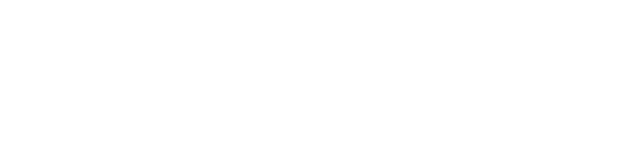
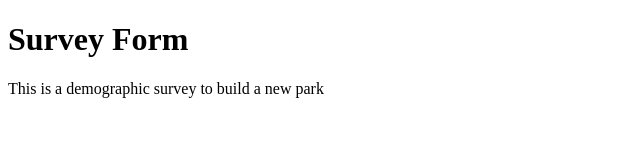
Before and after one commit to luis-novoa/collaborative-christian-luis, a plain HTML site: page index.html in a window 1280 px wide. Shown: the whole page, without its empty margins (0-640 px from the left). Drawn offline with Linux system fonts and the light colour scheme.

Commit message:
1# and 2# features

```diff
--- a/index.html
+++ b/index.html
@@ -7,6 +7,8 @@
   </head>
 
   <body>
+    <h1 id="title">Survey Form</h1>
+    <p id="description">This is a demographic survey to build a new park</p>
     <script src="https://cdn.freecodecamp.org/testable-projects-fcc/v1/bundle.js"></script>
 
     <!--
```
